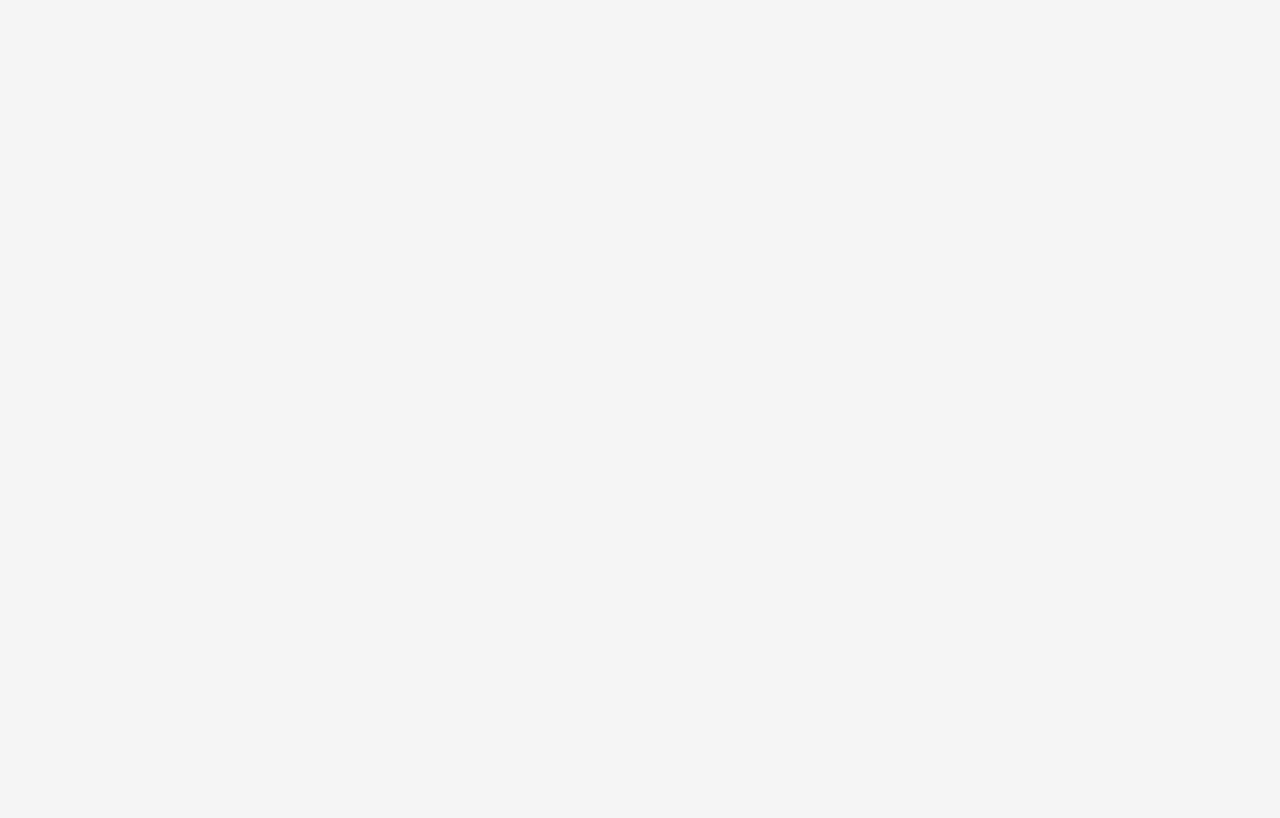
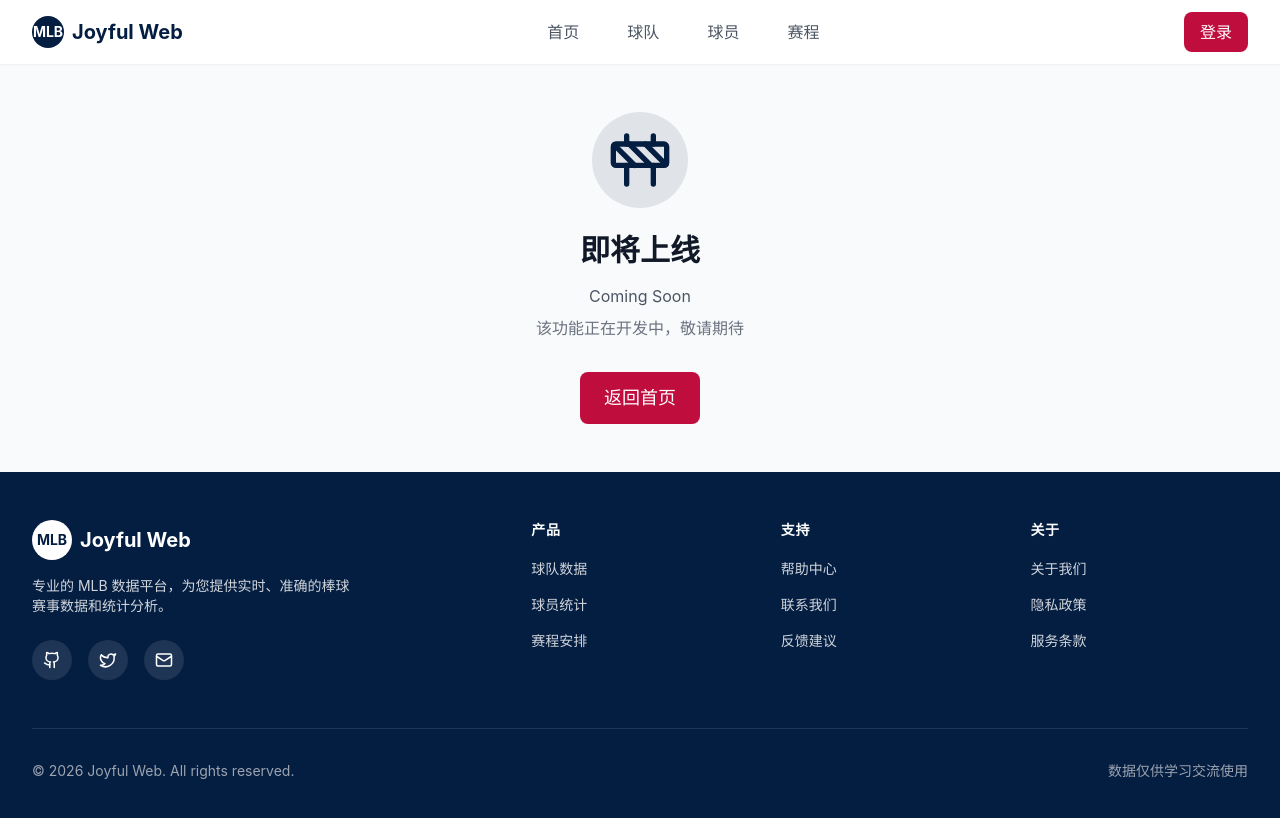
Before and after one commit to vinnie-luckfocus/lp2601-joyful-web, a React (Vite) app in the folder frontend/: page /help in a window 1280 px wide. Before the commit this address had no page. Shown: the top 818 px of the page. Built offline with nearby package versions, Linux system fonts and the light colour scheme; the HTML template or start-up script is replaced by a standard one.

Commit message:
Issue #21: Add missing dependencies and routes for testing
- Add @axe-core/playwright dependency
- Add Playwright test scripts to package.json
- Create ComingSoon page component
- Update routes.tsx to use HomePage and add missing routes

```diff
--- /dev/null
+++ b/frontend/src/pages/ComingSoon/index.tsx
@@ -0,0 +1,43 @@
+import { Link } from 'react-router-dom'
+import { Navbar } from '../../components/Layout/Navbar'
+import { Footer } from '../../components/Layout/Footer'
+import { Button } from '../../components/common/Button'
+import { Construction } from 'lucide-react'
+
+function ComingSoon() {
+  return (
+    <div className="min-h-screen flex flex-col bg-gray-50">
+      <Navbar />
+
+      <main className="flex-grow flex items-center justify-center px-4 py-12" data-testid="coming-soon-page">
+        <div className="text-center max-w-md">
+          <div className="flex justify-center mb-6">
+            <div className="p-4 bg-mlb-navy/10 rounded-full">
+              <Construction className="w-16 h-16 text-mlb-navy" data-testid="construction-icon" />
+            </div>
+          </div>
+
+          <h1 className="text-3xl font-bold text-gray-900 mb-4" data-testid="coming-soon-title">
+            即将上线
+          </h1>
+          <p className="text-gray-600 mb-2" data-testid="coming-soon-text">
+            Coming Soon
+          </p>
+          <p className="text-gray-500 mb-8" data-testid="coming-soon-description">
+            该功能正在开发中，敬请期待
+          </p>
+
+          <Link to="/" data-testid="back-to-home">
+            <Button variant="primary" size="lg">
+              返回首页
+            </Button>
+          </Link>
+        </div>
+      </main>
+
+      <Footer />
+    </div>
+  )
+}
+
+export default ComingSoon
--- a/frontend/src/routes.tsx
+++ b/frontend/src/routes.tsx
@@ -1,5 +1,5 @@
 import { Routes, Route } from 'react-router-dom'
-import Home from './pages/Home'
+import HomePage from './pages/HomePage'
 import Login from './pages/Login'
 import Admin from './pages/Admin'
 import Teams from './pages/Admin/Teams'
@@ -7,13 +7,22 @@ import Players from './pages/Admin/Players'
 import Games from './pages/Admin/Games'
 import Stats from './pages/Admin/Stats'
 import Videos from './pages/Admin/Videos'
+import ComingSoon from './pages/ComingSoon'
 import ProtectedRoute from './components/ProtectedRoute'
 
 function AppRoutes() {
   return (
     <Routes>
-      <Route path="/" element={<Home />} />
+      <Route path="/" element={<HomePage />} />
       <Route path="/login" element={<Login />} />
+      <Route path="/teams" element={<ComingSoon />} />
+      <Route path="/players" element={<ComingSoon />} />
+      <Route path="/schedule" element={<ComingSoon />} />
+      <Route path="/help" element={<ComingSoon />} />
+      <Route path="/contact" element={<ComingSoon />} />
+      <Route path="/about" element={<ComingSoon />} />
+      <Route path="/privacy" element={<ComingSoon />} />
+      <Route path="/terms" element={<ComingSoon />} />
       <Route element={<ProtectedRoute />}>
         <Route path="/admin" element={<Admin />} />
         <Route path="/admin/teams" element={<Teams />} />
```
Also changed, not shown: frontend/package.json (+6 -1 lines).
